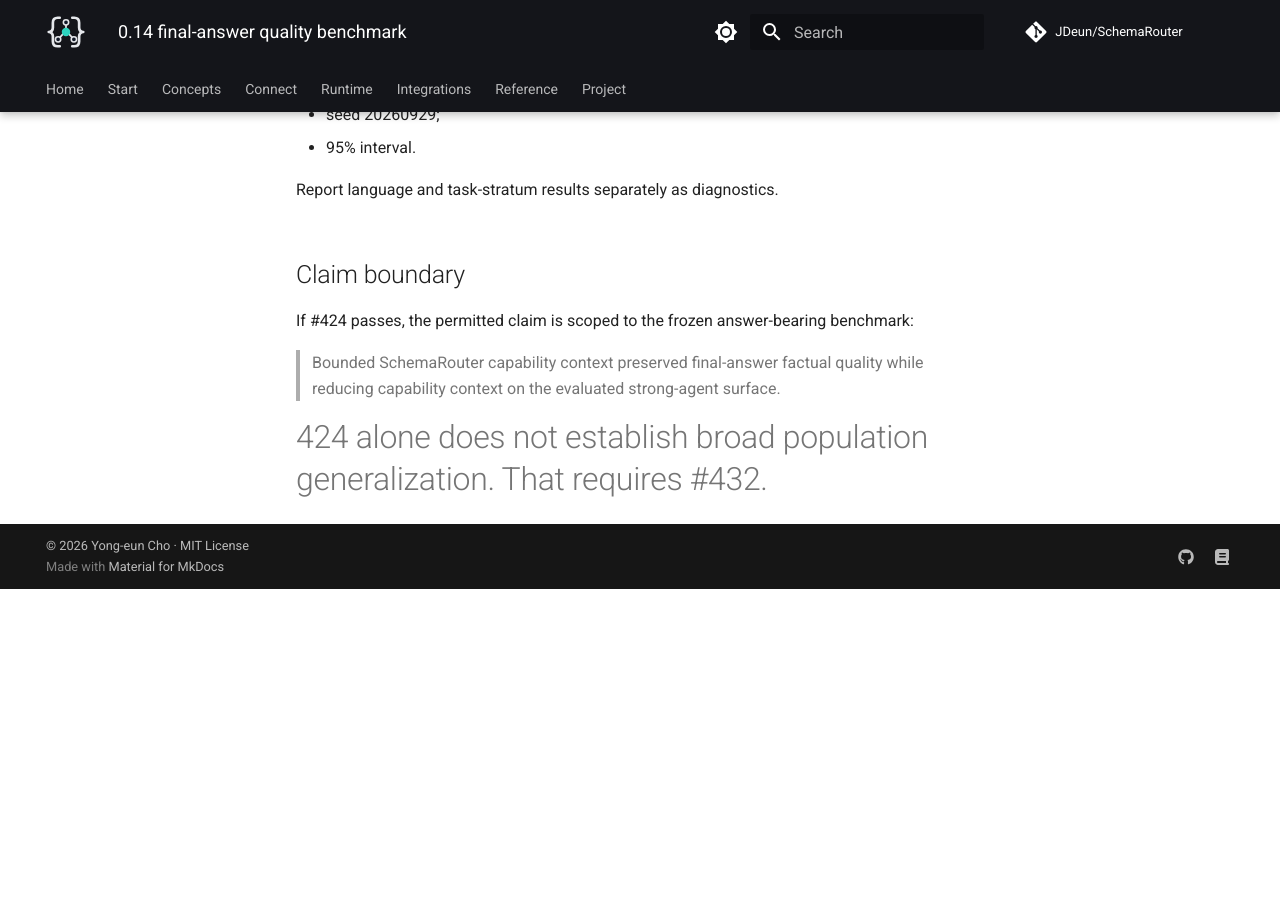
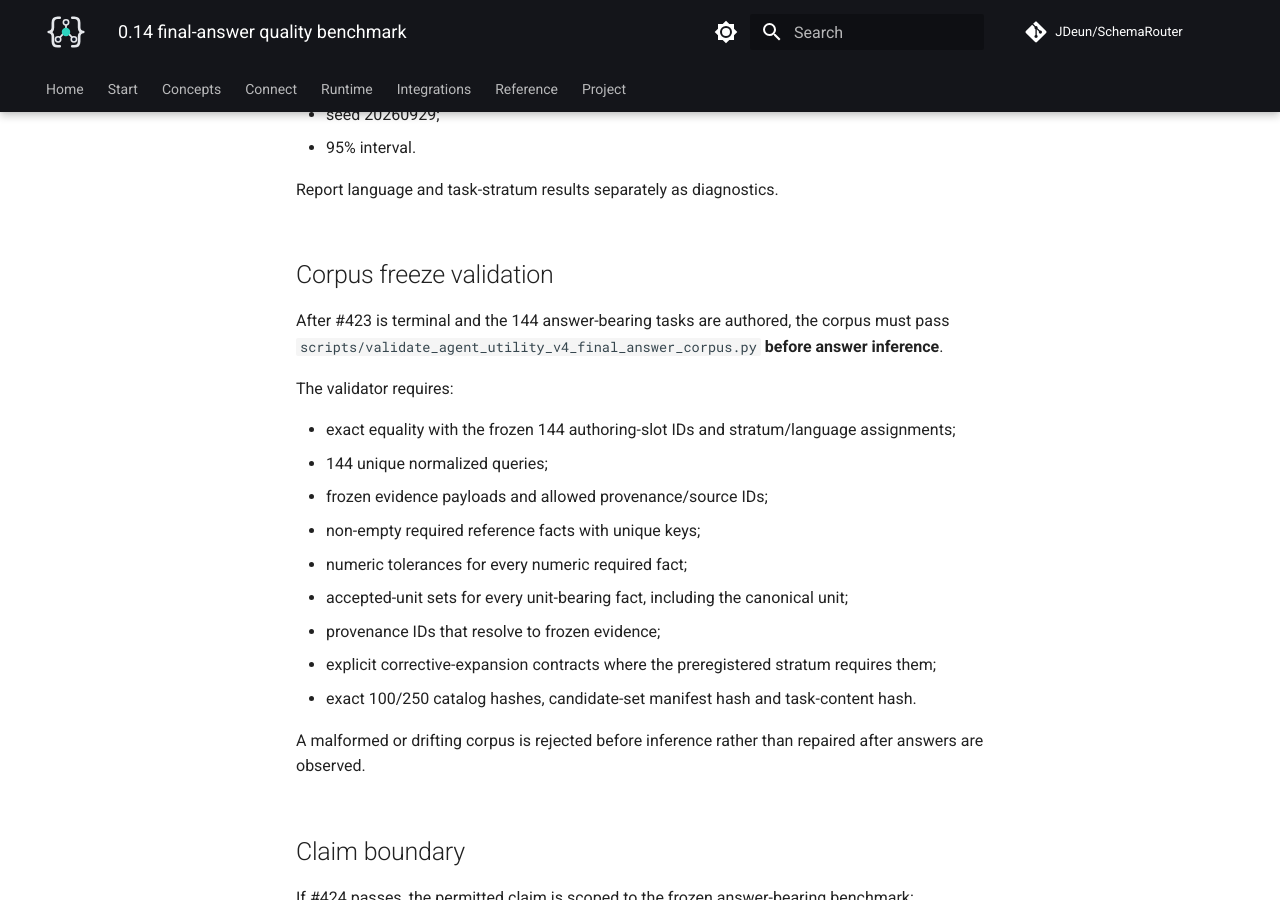
Before and after one commit to JDeun/SchemaRouter, an MkDocs documentation site: the page built from docs/research/final-answer-quality.md, in a window 1280 px wide and 900 px high, scrolled down 5167 px. Built offline with MkDocs 1.6.1 and Material for MkDocs 9.7.7, drawn with Linux system fonts in a browser that asks for light colours; comment, search, counter and statistics services are not loaded; before the commit the page ends 5756 px from its top, so only the background shows below that.

Commit message:
research: reapply final-answer-quality.md governance update

```diff
--- a/docs/research/final-answer-quality.md
+++ b/docs/research/final-answer-quality.md
@@ -193,6 +193,26 @@ Use a stratified task-cluster bootstrap over answer-task-stratum × language:
 
 Report language and task-stratum results separately as diagnostics.
 
+## Corpus freeze validation
+
+After #423 is terminal and the 144 answer-bearing tasks are authored, the corpus must pass
+`scripts/validate_agent_utility_v4_final_answer_corpus.py` **before answer inference**.
+
+The validator requires:
+
+- exact equality with the frozen 144 authoring-slot IDs and stratum/language assignments;
+- 144 unique normalized queries;
+- frozen evidence payloads and allowed provenance/source IDs;
+- non-empty required reference facts with unique keys;
+- numeric tolerances for every numeric required fact;
+- accepted-unit sets for every unit-bearing fact, including the canonical unit;
+- provenance IDs that resolve to frozen evidence;
+- explicit corrective-expansion contracts where the preregistered stratum requires them;
+- exact 100/250 catalog hashes, candidate-set manifest hash and task-content hash.
+
+A malformed or drifting corpus is rejected before inference rather than repaired after answers
+are observed.
+
 ## Claim boundary
 
 If #424 passes, the permitted claim is scoped to the frozen answer-bearing benchmark:
```
